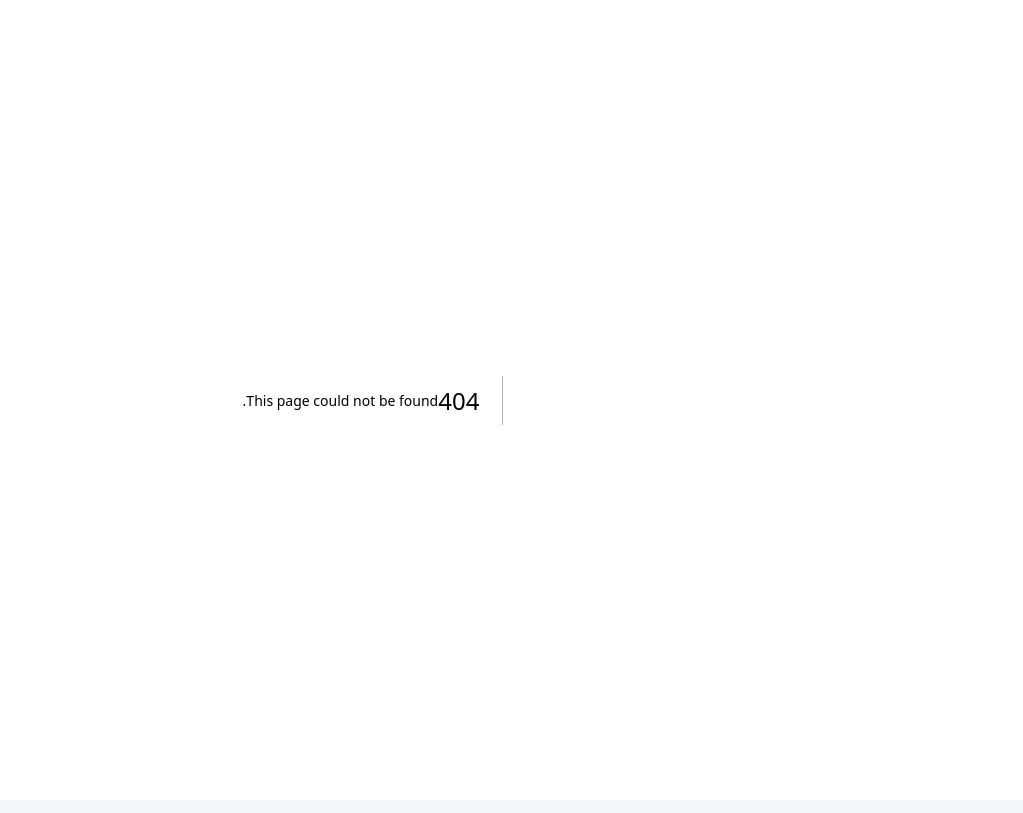
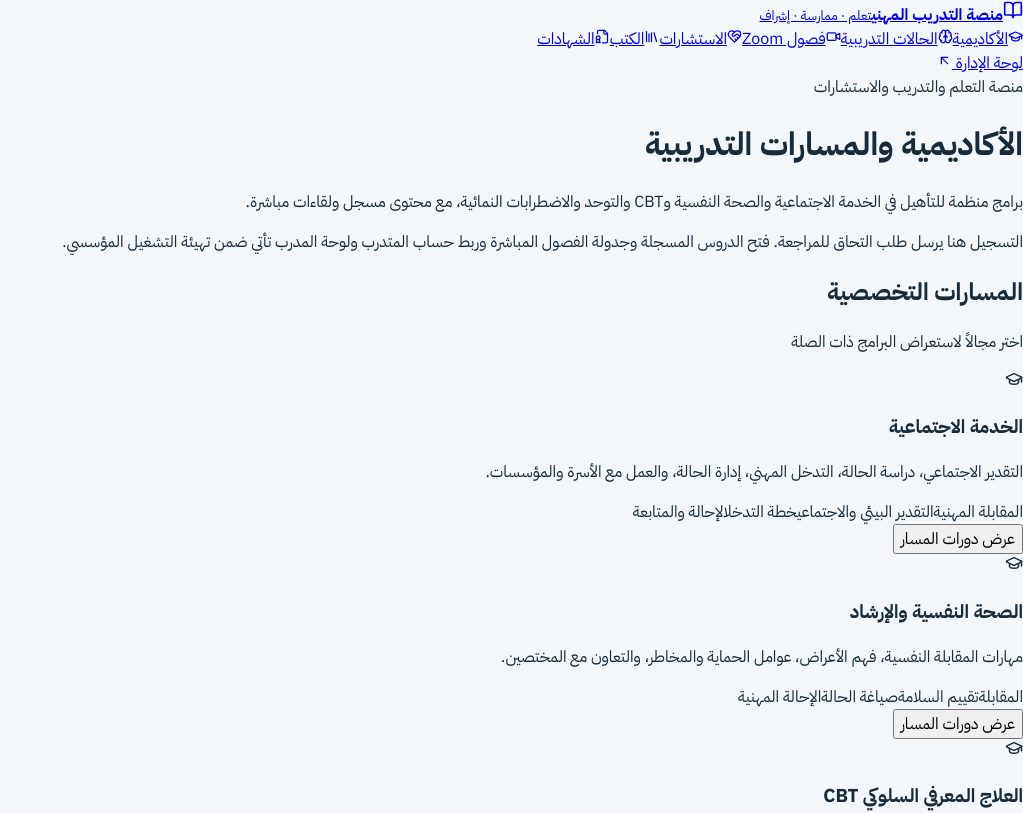
Before and after one commit to ffgg35646-ops/111111, a Next.js app: page /academy in a window 1280 px wide. Before the commit this address had no page. Shown: the top 813 px of the page, without its empty margins (257-1280 px from the left). Built offline with nearby package versions, Linux system fonts and the light colour scheme.

Commit message:
Build learner academy for social work, mental health, CBT and developmental tracks

```diff
--- /dev/null
+++ b/app/academy/page.tsx
@@ -0,0 +1,61 @@
+"use client";
+
+import { useMemo, useState } from "react";
+import Link from "next/link";
+import { BookOpen, Brain, ClipboardList, Clock3, GraduationCap, PlayCircle, Video } from "lucide-react";
+import { PlatformLayout } from "@/components/platform-layout";
+import PlatformRequestForm from "@/components/platform-request-form";
+import { courses, learningTracks } from "@/lib/platform-catalog";
+
+const modeLabels={recorded:"مسجلة",live:"مباشرة",hybrid:"مباشرة ومسجلة"};
+
+export default function AcademyPage() {
+  const [track,setTrack]=useState("all");
+  const [mode,setMode]=useState("all");
+  const [selectedCourse,setSelectedCourse]=useState<string|null>(null);
+  const filtered=useMemo(()=>courses.filter(course=>(track==="all"||course.trackId===track)&&(mode==="all"||course.mode===mode)),[track,mode]);
+  const chosen=courses.find(course=>course.id===selectedCourse);
+
+  return <PlatformLayout title="الأكاديمية والمسارات التدريبية" description="برامج منظمة للتأهيل في الخدمة الاجتماعية والصحة النفسية وCBT والتوحد والاضطرابات النمائية، مع محتوى مسجل ولقاءات مباشرة.">
+    <div className="portal-callout">التسجيل هنا يرسل طلب التحاق للمراجعة. فتح الدروس المسجلة وجدولة الفصول المباشرة وربط حساب المتدرب ولوحة المدرب تأتي ضمن تهيئة التشغيل المؤسسي.</div>
+    <div className="portal-section-title"><div><h2>المسارات التخصصية</h2><p>اختر مجالاً لاستعراض البرامج ذات الصلة</p></div></div>
+    <div className="portal-grid">
+      {learningTracks.map(item=><article className="portal-card track-card" key={item.id}>
+        <span className="track-icon"><GraduationCap size={18}/></span><h3>{item.title}</h3><p>{item.summary}</p>
+        <div className="portal-chip-row">{item.skills.map(skill=><span className="portal-chip" key={skill}>{skill}</span>)}</div>
+        <button className="portal-button secondary" onClick={()=>{setTrack(item.id);setSelectedCourse(null);}}>عرض دورات المسار</button>
+      </article>)}
+    </div>
+
+    <div className="portal-section-title"><div><h2>الدورات والبرامج</h2><p>{filtered.length} برامج في الكتالوج التدريبي</p></div><Link className="portal-link-button secondary" href="/classrooms"><Video size={14}/> الفصول المباشرة</Link></div>
+    <div className="portal-filter-row">
+      <button className={track==="all"?"portal-filter active":"portal-filter"} onClick={()=>setTrack("all")}>كل المسارات</button>
+      {learningTracks.map(item=><button key={item.id} className={track===item.id?"portal-filter active":"portal-filter"} onClick={()=>setTrack(item.id)}>{item.title}</button>)}
+    </div>
+    <div className="portal-filter-row">
+      {(["all","recorded","live","hybrid"] as const).map(item=><button key={item} className={mode===item?"portal-filter active":"portal-filter"} onClick={()=>setMode(item)}>{item==="all"?"كل أنماط التعلم":modeLabels[item as keyof typeof modeLabels]??item}</button>)}
+    </div>
+    <div className="portal-grid">
+      {filtered.map(course=><article className="portal-card course-card" key={course.id}>
+        <div className="course-card-top"><span className={"course-mode "+course.mode}>{modeLabels[course.mode]}</span><small>{course.level}</small></div>
+        <h3>{course.title}</h3><p>{course.summary}</p>
+        <div className="course-meta"><span><Clock3 size={13}/>{course.duration}</span><span><BookOpen size={13}/>{course.lessons.length} وحدات</span></div>
+        <button className="portal-button" onClick={()=>setSelectedCourse(course.id)}>تفاصيل وطلب الالتحاق</button>
+      </article>)}
+    </div>
+    {chosen&&<section className="course-detail-panel">
+      <div className="course-detail-head"><div><span className="portal-chip">{chosen.category}</span><h2>{chosen.title}</h2><p>{chosen.summary}</p></div><button onClick={()=>setSelectedCourse(null)} aria-label="إغلاق التفاصيل">×</button></div>
+      <div className="course-detail-columns">
+        <div><strong>نواتج التعلم</strong><ul>{chosen.outcomes.map(x=><li key={x}>{x}</li>)}</ul></div>
+        <div><strong>الخطة التعليمية</strong><ol>{chosen.lessons.map(x=><li key={x}>{x}</li>)}</ol></div>
+      </div>
+      <PlatformRequestForm key={chosen.id} kind={chosen.mode==="recorded"?"course_enrollment":"classroom_registration"} title="طلب الالتحاق بالدورة" description="أدخل بيانات التواصل ليُراجع فريق التدريب طلبك." initialData={{courseId:chosen.id}} fields={[]}/>
+    </section>}
+    <div className="portal-section-title"><div><h2>مختبر التطبيق العملي</h2><p>طبّق مهارات المقابلة وصياغة الحالة داخل غرفة افتراضية</p></div></div>
+    <div className="portal-grid">
+      <article className="portal-card"><Brain size={20} color="#188579"/><h3>محاكاة دراسة الحالة</h3><p>حالات اجتماعية ونفسية ونمائية افتراضية مع قرارات متدرجة وتغذية راجعة.</p><Link className="portal-link-button" href="/cases"><PlayCircle size={14}/> فتح الحالات</Link></article>
+      <article className="portal-card"><ClipboardList size={20} color="#188579"/><h3>مختبر المقاييس</h3><p>تدريب على اختيار الأداة وفهم مجالاتها وقراءة النتائج وحدودها.</p><Link className="portal-link-button" href="/assessments">فتح مختبر المقاييس</Link></article>
+      <article className="portal-card"><Video size={20} color="#188579"/><h3>التدريب المباشر عبر Zoom</h3><p>طلبات الالتحاق بالفصول ومتابعة إعداد جلسات Zoom.</p><Link className="portal-link-button" href="/classrooms">فتح الفصول</Link></article>
+    </div>
+  </PlatformLayout>;
+}
```
